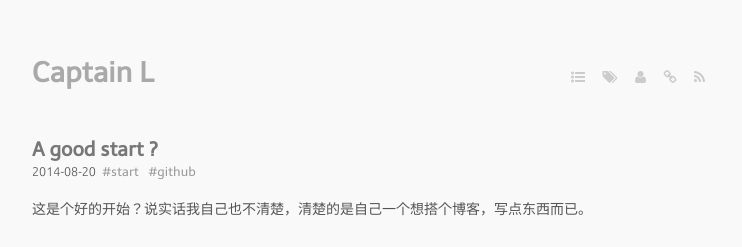
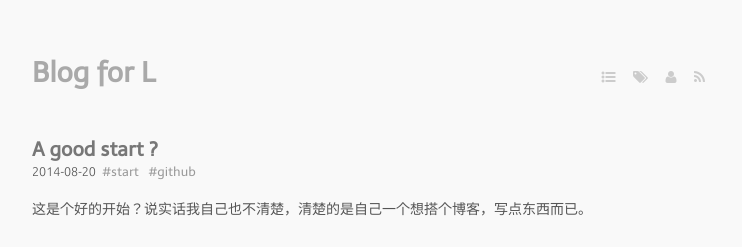
Before and after one commit to liuli1735/liuli1735.github.io, a Jekyll site: the page built from index.markdown, in a window 1280 px wide. Shown: the top 247 px of the page, without its empty margins (268-1010 px from the left). Built offline with Jekyll 4.4.1, drawn with Linux system fonts in a browser that asks for light colours; Markdown is read by kramdown in place of the engine named in the settings; a script that is not in the unit is left out; comment, search, counter and statistics services are not loaded.

Commit message:
Update _config.yml

```diff
--- a/_config.yml
+++ b/_config.yml
@@ -1,7 +1,7 @@
 markdown: rdiscount
 pygments: true
 permalink: /:year/:month/:day/:title.html
-name: "Captain L"
+name: "Blog for L"
 markdown: rdiscount
 
 author: "Jason"
@@ -18,9 +18,6 @@ navigations:
   - title: About
     class: fa fa-user
     href: /about.html
-  - title: Blogroll
-    class: fa fa-link
-    href: /links.html
   - title: Subscribe
     class: fa fa-rss
     href: /feed.xml
```
